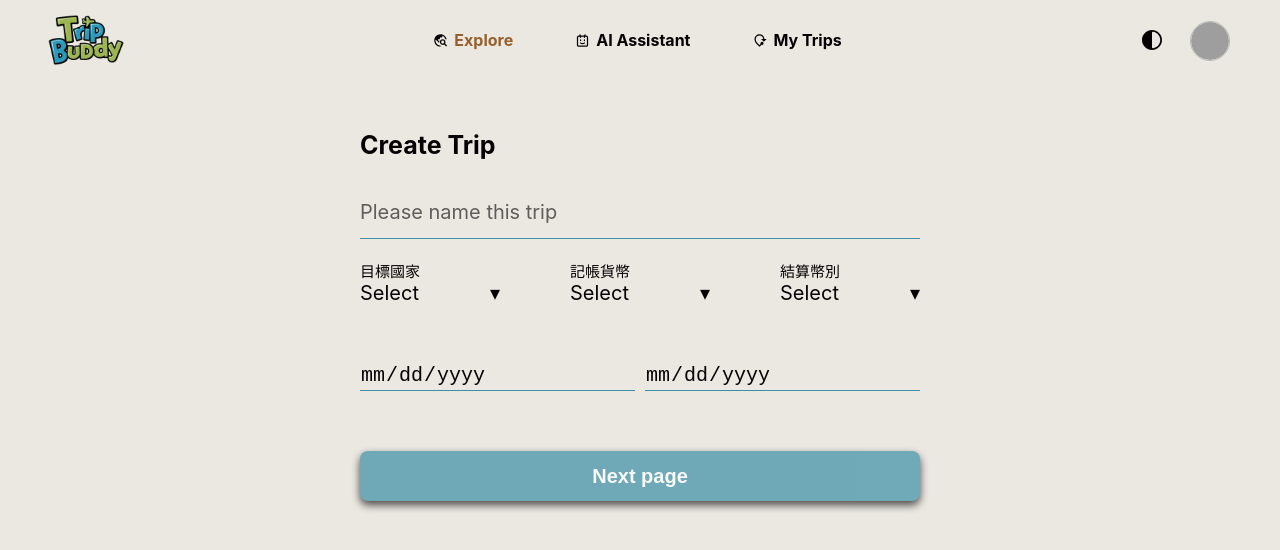
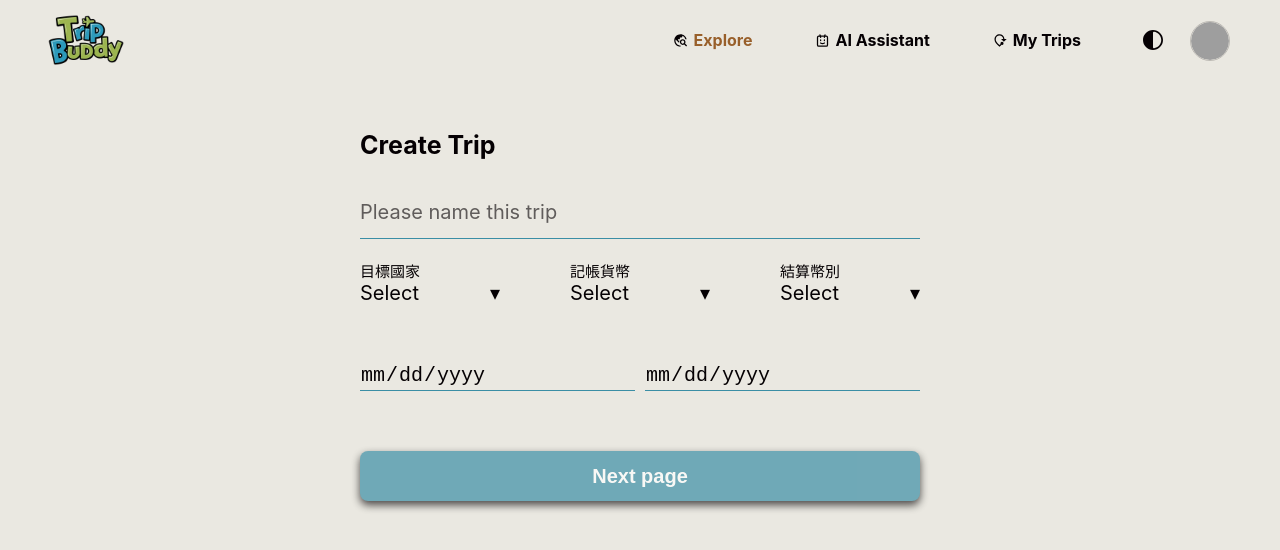
Before and after one commit to 112-2-SDM-G4/TripBuddy, a React (Create React App) app in the folder frontend/: page /edit in a window 1280 px wide. Shown: the top 550 px of the page. Built offline with nearby package versions, Linux system fonts and the light colour scheme; sample sign-in values are in the browser's storage; grey boxes are pictures that could not be loaded.

Commit message:
[TAS-XX] Switch靠右比較好看 Fix Transaction issues

```diff
--- a/frontend/src/component/Header.jsx
+++ b/frontend/src/component/Header.jsx
@@ -84,10 +84,8 @@ function Header() {
         className={style.logo}
       />
 
-      <div className={style.navitems}>
-          {windowSize.width > constants.MOBILE_SCREEN_WIDTH && <NavbarItems />}
-      </div>
       <div className={style.switchcontainer}>
+        {windowSize.width > constants.MOBILE_SCREEN_WIDTH && <NavbarItems />}
 
 
         <div className={style.switch}>
--- a/frontend/src/component/Header.module.css
+++ b/frontend/src/component/Header.module.css
@@ -71,9 +71,9 @@
     background-color: color-mix(in srgb, var(--fontcolor) 10%, transparent);;
 }
 
-.navitems {
+/* .navitems {
     padding-left: 2.5rem;
-}
+} */
 
 @media (max-width: 735px) {
     .switchcontainer {
--- a/frontend/src/component/TransactionsList.jsx
+++ b/frontend/src/component/TransactionsList.jsx
@@ -67,6 +67,7 @@ const TransactionsList = ({ transactions, currentUser, onDeleteTransaction, find
                 <>
                     <div className={style.overlay} onClick={handleCloseDetail}></div>
                     <TransactionDetail
+                        key={selectedTransaction.transaction_id}
                         schedule_id={id}
                         transactionId={selectedTransaction.transaction_id}
                         date={selectedTransaction.date}
@@ -85,9 +86,8 @@ const TransactionsList = ({ transactions, currentUser, onDeleteTransaction, find
 
             )}
             {transactions.map(transaction => (
-                <div className={style.transactionItem}>
+                <div className={style.transactionItem} key={transaction.transaction_id}>
                     <TransactionItem
-                        key={transaction.transaction_id}
                         transaction_id={transaction.transaction_id}
                         date={transaction.date}
                         currentUser={currentUser}
```
